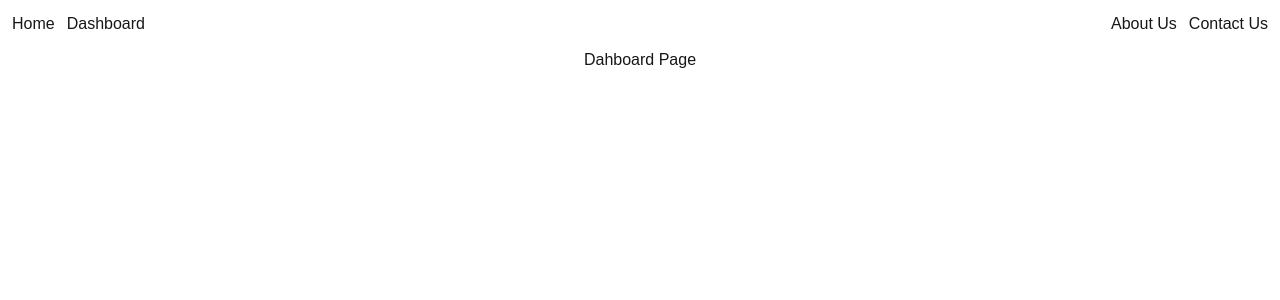
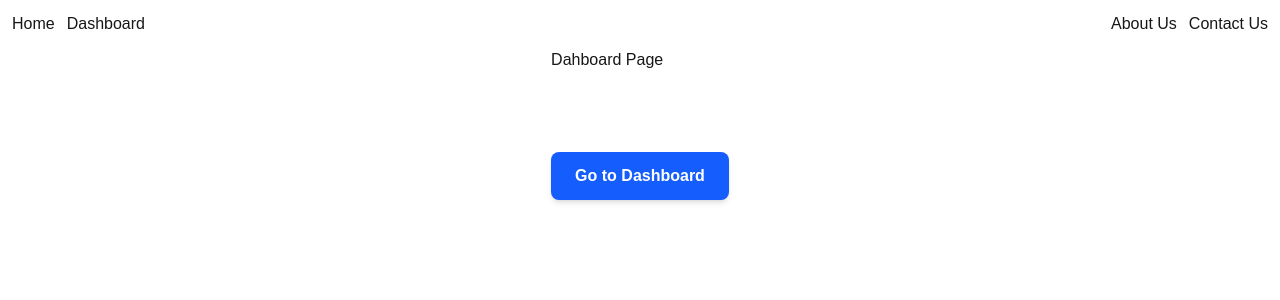
Before and after one commit to shariar-duke/next_basics, a Next.js app: page /dashboard in a window 1280 px wide. Shown: the top 300 px of the page. Built offline with nearby package versions, Linux system fonts and the light colour scheme.

Commit message:
navButton

```diff
--- a/src/app/dashboard/page.js
+++ b/src/app/dashboard/page.js
@@ -1,3 +1,10 @@
+import NavButton from "../components/navigation/NavButton";
+
 export default function page() {
-    return <div>Dahboard Page</div>;
+  return (
+    <div className="flex flex-col gap-20">
+      Dahboard Page
+      <NavButton />
+    </div>
+  );
 }
```
